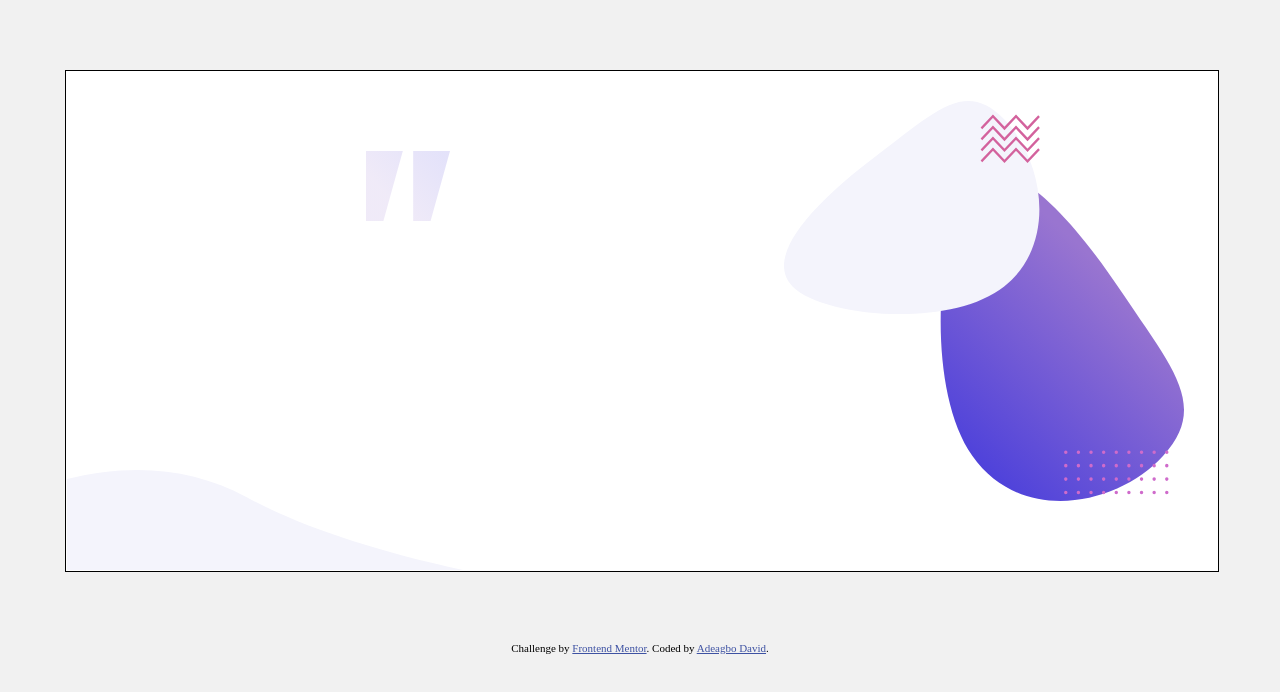
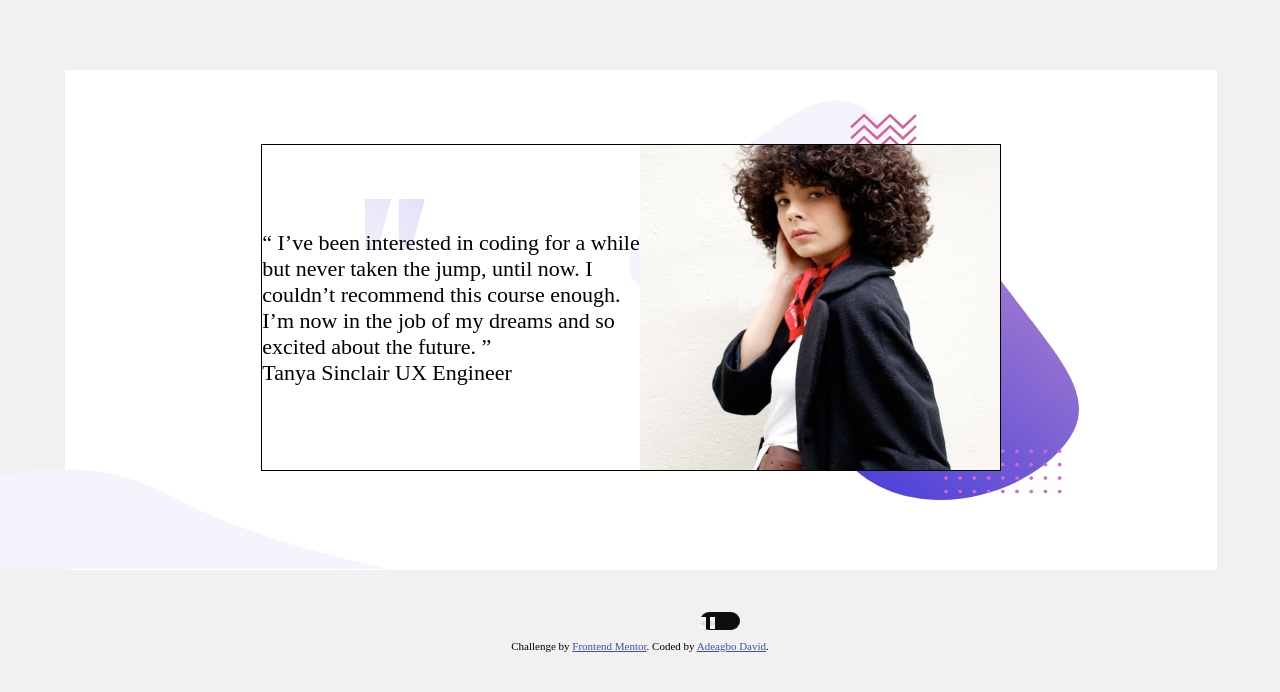
Before and after one commit to David-EA/testimonials-slider, a plain HTML site: page index.html in a window 1280 px wide. Drawn offline with Linux system fonts and the light colour scheme.

Commit message:
still working

```diff
--- a/index.css
+++ b/index.css
@@ -7,32 +7,102 @@ body{
     background-color: rgb(241, 241, 241);
 }
 .content{
-    border: 1px solid black;
+    /* border: 1px solid black; */
     margin: 70px 0px 70px 65px;
     height: 500px;
     width: 90%;
     background-color: white;
+    z-index: -1;
 }
 
 .qt{
     position: relative;
-    bottom: 250px;
+    bottom: 221px;
     left: 300px;
-    height: 70px;
+    height: 50px;
+    z-index: 1;
 }
 .bg{
     position: relative;
     top: 30px;
-    left: 630px;
+    left: 500px;
     height:400px;
-    width: 400px;
+    width: 450px;
+    z-index: 1;
 }
 
 .curve{
     position: relative;
     top: 99px;
-    right: 491px;
+    right: 591px;
     height: 100px;
+    z-index: 1;
+}
+
+.slider{
+  width: fit-content;
+  height: fit-content;
+  margin: 0 auto;
+  position: relative;
+  bottom: 330px;
+  right: 10px;
+  z-index: 3;
+    border: 1px solid black;
+  /* IN THE END */
+  overflow: hidden;
+}
+.slide{
+    /* display: flex;
+    /* border: 1px solid black;
+    position: relative;
+    bottom: 334px;
+    z-index: 2;
+    height: fit-content;
+    width: fit-content;
+    margin-left: 240px; */
+  /* position: absolute; */
+  /* bottom: 195px;
+  left: 300px; */
+  width: fit-content;
+  height: fit-content;
+  display: flex;
+  align-items: center;
+  justify-content: center;
+
+   /* THIS creates the animation! */
+   transition: transform 1s;
+}
+
+ .slide p{
+    font-size: 22px;
+    z-index: 4;
+    /* padding-bottom: 50px; */
+}
+
+.tanya{
+    width: 360px;
+    height: 325px;
+    z-index: 3;
+}
+
+.buttons{
+    border-radius: 20px;
+    background-color: rgb(15, 14, 14);
+    display: inline-block;
+    position: absolute;
+    bottom: 170px;
+    left: 700px;
+    z-index: 4;
+    width: 40px;
+    justify-content: space-between;
+}
+
+.btn--left, .btn--right{
+    border: none;
+    background-color: whitesmoke;
+    font-size: 10px;
+    padding: 0px;
+    color: rgb(211, 199, 199);
 }
 
 .attribution {
--- a/index.html
+++ b/index.html
@@ -20,24 +20,38 @@
     <img class="bg" src="./images/pattern-bg.svg" alt="">
     <img class="curve" src="./images/pattern-curve.svg" alt="">
 
-    <!-- <div class="slide1">
-      <div class="text1">
-        <p> “ I’ve been interested in coding for a while but never taken the jump, until now.
-          I couldn’t recommend this course enough. I’m now in the job of my dreams and so
-          excited about the future. ” Tanya Sinclair UX Engineer</p>
+    <div class="slider">
+      <div class="slide">
+
+        <p> “ I’ve been interested in coding for a while<br>
+          but never taken the jump, until now. I <br>
+          couldn’t recommend this course enough.<br>
+           I’m now in the job of my dreams and so <br>
+          excited about the future. ”<br>
+          Tanya Sinclair UX Engineer</p>
+
+        <img class="tanya" src="./images/image-tanya.jpg" alt="tanya">
+    </div>
+
+      <!-- <div class="slide">
+        <p>“ If you want to lay the best foundation<br>
+           possible I’d recommend taking this<br>
+            course. The depth the instructors go into<br>
+            is incredible. I now feel so confident about<br>
+          starting up as a professional developer. ”<br>
+
+          John Tarkpor
+          Junior Front-end Developer</p>
+
+          <img class="tanya" src="./images/image-john.jpg" alt=""> -->
       </div>
-      <div class="image1">
-        <img class="tanya" src="./images/image-tanya.jpg" alt="tanya">
-      </div>
-    </div> -->
+    </div>
 
-      <!-- <br>
-      <p>“ If you want to lay the best foundation possible I’d recommend taking this course.
-      The depth the instructors go into is incredible. I now feel so confident about
-      starting up as a professional developer. ”
+    <div class="buttons">
+      <button class="btn--right">&LessLess;</button>
+      <button class="btn--left">&GreaterGreater;</button>
+    </div>
 
-      John Tarkpor
-      Junior Front-end Developer</p> -->
   </div>
 
 
@@ -45,5 +59,6 @@
     Challenge by <a href="https://www.frontendmentor.io?ref=challenge" target="_blank">Frontend Mentor</a>.
     Coded by <a href="#">Adeagbo David</a>.
   </div>
+  <script src="index.js"></script>
 </body>
 </html>
--- a/index.js
+++ b/index.js
@@ -0,0 +1,3 @@
+
+const slides = document.querySelectorAll('.slide')
+slides.forEach((s, i) => s.style.transform = `translateX(${100 * i}%) `)
```
